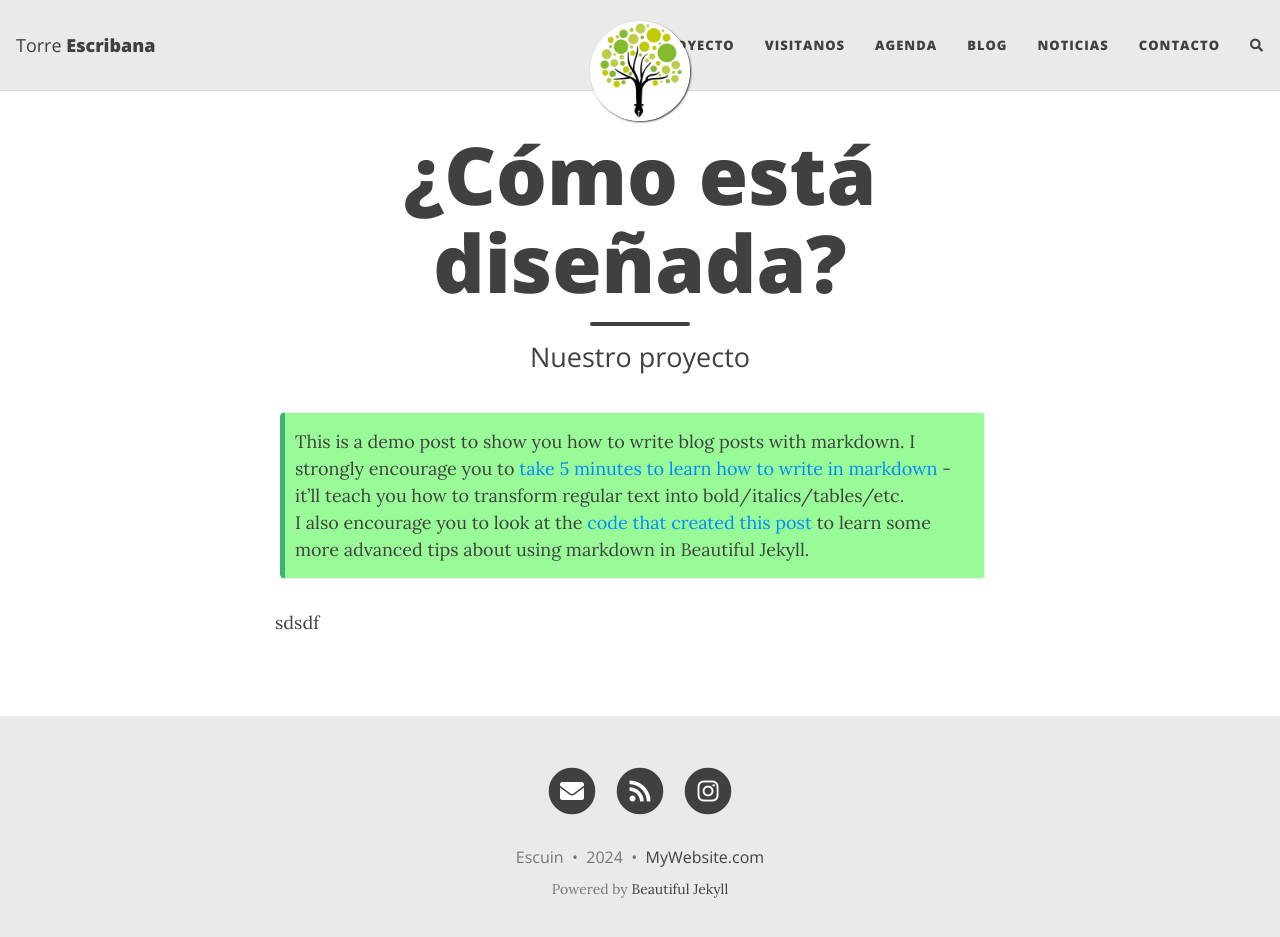
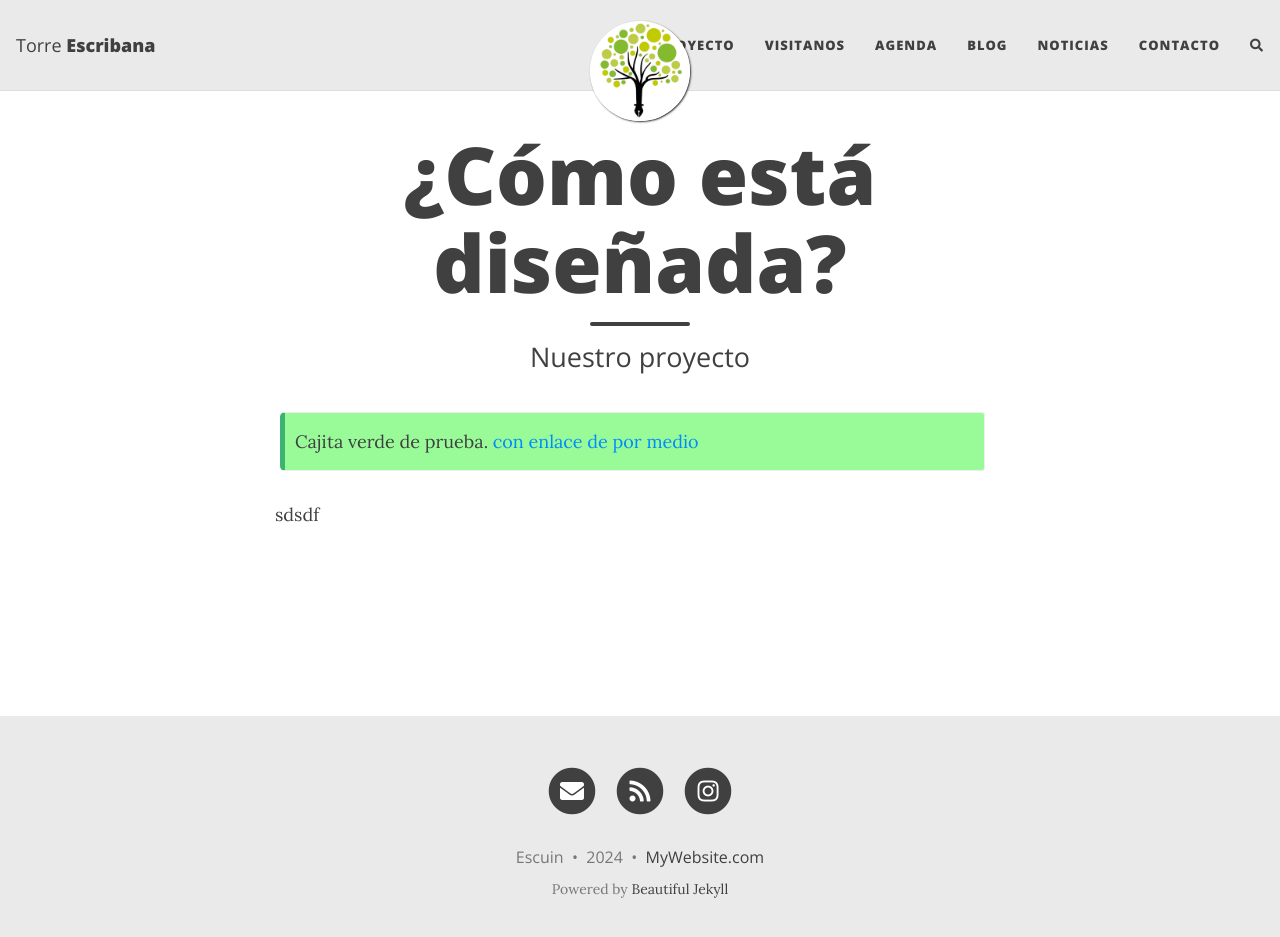
Before and after one commit to PermaculturaAragon/Web-TorreEscribana, a Jekyll site: the page built from proyecto.md, in a window 1280 px wide and 950 px high. Shown: the top 937 px of the window. Built offline with Jekyll 4.4.1, drawn with Linux system fonts in a browser that asks for light colours; nearby versions of some CDN libraries; comment, search, counter and statistics services are not loaded.

Commit message:
Update proyecto.md
cajita verde de en medio

```diff
--- a/proyecto.md
+++ b/proyecto.md
@@ -5,6 +5,6 @@ subtitle: Nuestro proyecto
 ---
 
 {: .box-success}
-This is a demo post to show you how to write blog posts with markdown.  I strongly encourage you to [take 5 minutes to learn how to write in markdown](https://markdowntutorial.com/) - it'll teach you how to transform regular text into bold/italics/tables/etc.<br/>I also encourage you to look at the [code that created this post](https://raw.githubusercontent.com/daattali/beautiful-jekyll/master/_posts/2020-02-28-sample-markdown.md) to learn some more advanced tips about using markdown in Beautiful Jekyll.
+Cajita verde de prueba. [con enlace de por medio](https://permaculturaaragon.github.io/Web-TorreEscribana/)
 
 sdsdf
```
